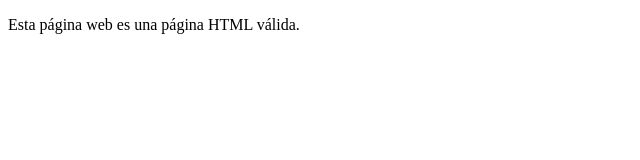
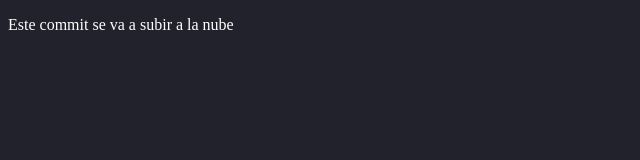
Before and after one commit to Meridadaniel316/ProyectoJC, a plain HTML site: page index.html in a window 1280 px wide. Shown: the whole page, without its empty margins (0-640 px from the left). Drawn offline with Linux system fonts and the light colour scheme.

Commit message:
Se cambio el fondo y el color de la letra

```diff
--- a/estilos.css
+++ b/estilos.css
@@ -0,0 +1,6 @@
+body {
+    background-color: #21222c;
+    /* Este color no es negro completamente pero para un fondo oscuro en una web
+     es mejor uno de este tipo a un negro puro ya que es muy intenso.
+    */
+  }
--- a/index.html
+++ b/index.html
@@ -4,10 +4,10 @@
   <meta charset="utf-8">
   <title>HTML</title>
   <meta name="viewport" content="width=device-width, initial-scale=1.0">
-  <link rel="stylesheet" href="estilo.css">
+  <link rel="stylesheet" href="./estilos.css">
 </head>
 
 <body>
-  <p>Esta página web es una página HTML válida.</p>
+  <p style="color: #fff">Este commit se va a subir a la nube</p>
 </body>
 </html>
```
